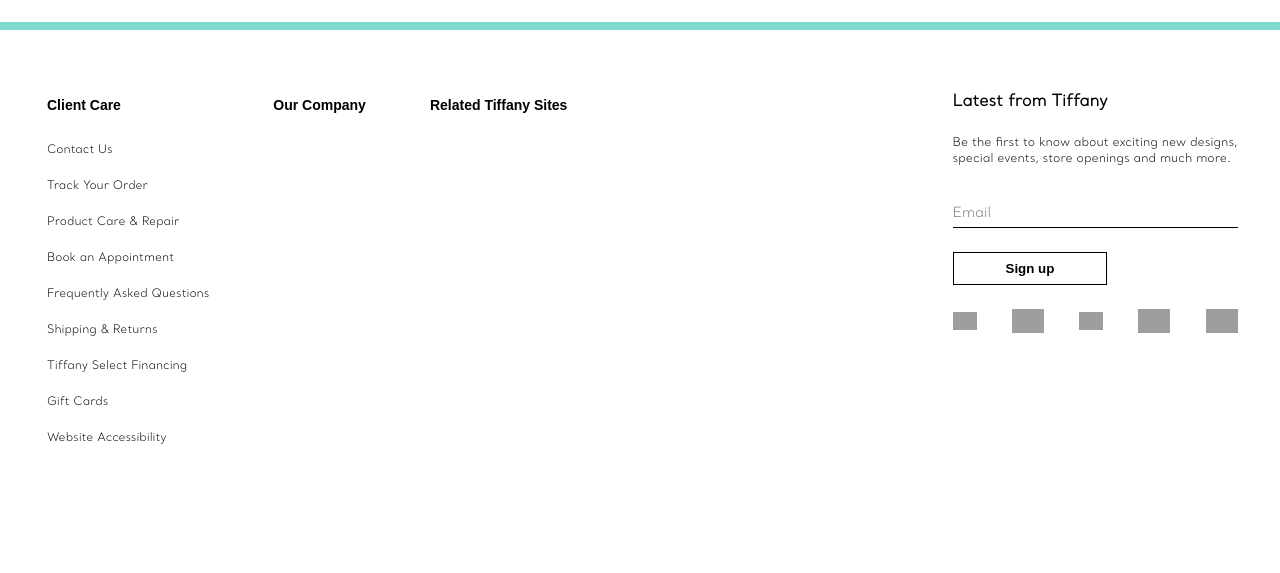
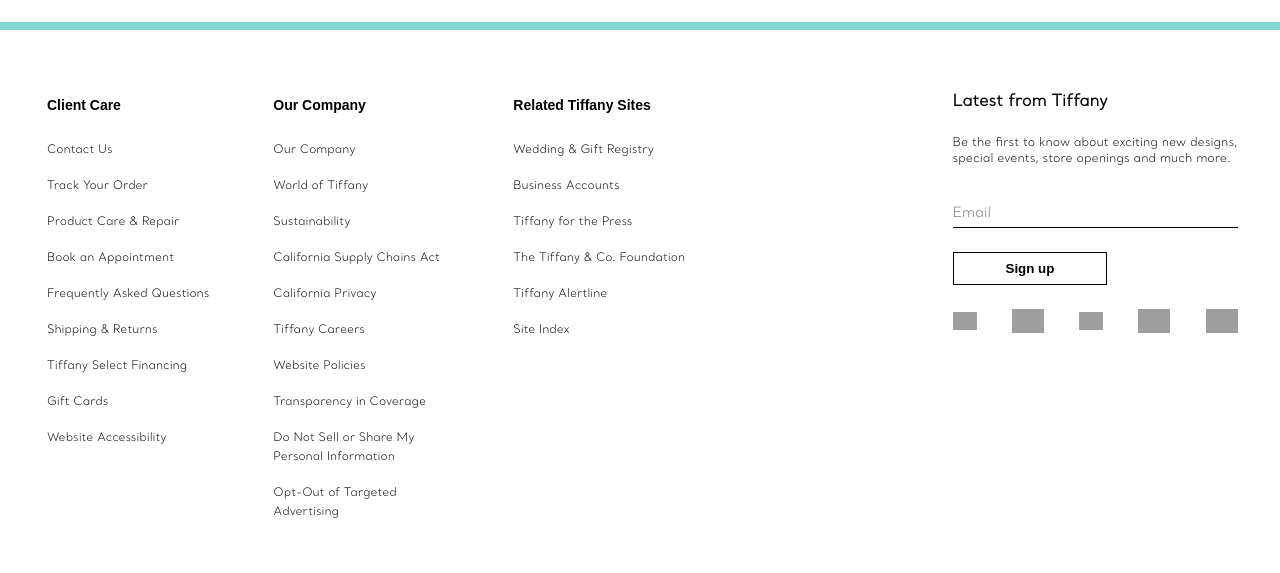
Before and after one commit to EliasGabriel1/teste-infracommerce, a React (Create React App) app: page / in a window 1280 px wide. Shown: the part 6087-6660 px from the top of the page. Built offline with nearby package versions, Linux system fonts and the light colour scheme; grey boxes are pictures that could not be loaded; a web font is replaced by a local one.

Commit message:
correcao: correcao minicart

```diff
--- a/src/Components/Footer/LinksFooter/index.tsx
+++ b/src/Components/Footer/LinksFooter/index.tsx
@@ -3,8 +3,8 @@
 import BlockLinks from "./BlockLinks";
 
 function LinksFooter() {
-    const [open, setOpen] = useState(false);
-    const [openDois, setOpenDois] = useState(false);
+    const [open, setOpen] = useState(true);
+    const [openDois, setOpenDois] = useState(true);
     const window = useWindowSize();
 
     return (
@@ -20,7 +20,7 @@
                         document.querySelector(".mobile")!.classList.toggle('fixed');
                     }}>
                         <h4>Our Company</h4>
-                        <div className={`${open === true ? 'mobile footer-open' : "mobile footer-close"}`}>
+                        <div className={`${window.width && window.width > 900 ? (open === true ? 'mobile footer-open' : "mobile footer-close") : open === true ? 'mobile footer-close' : "mobile footer-open"}`}>
                             <BlockLinks block="block2" />
                         </div>
                     </div>
@@ -29,7 +29,7 @@
                         document.querySelector(".mobile")!.classList.toggle('fixed');
                     }}>
                         <h4>Related Tiffany Sites</h4>
-                        <div className={`${openDois === true ? 'mobile footer-open' : "mobile footer-close"}`}>
+                        <div className={`${window.width && window.width > 900 ? (openDois === true ? 'mobile footer-open' : "mobile footer-close") : openDois === true ? 'mobile footer-close' : "mobile footer-open"}`}>
                             <BlockLinks block="block3" />
                         </div>
                     </div>
```
